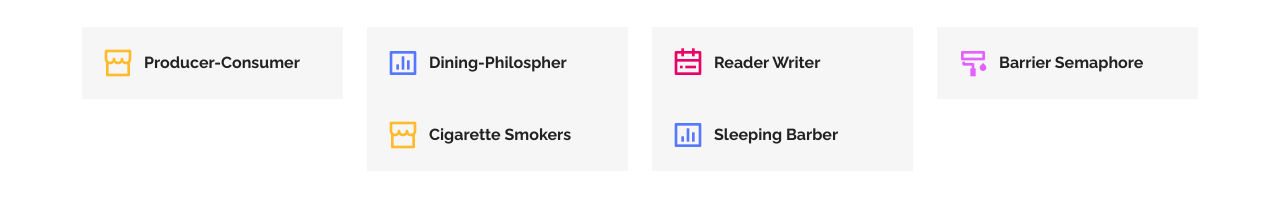
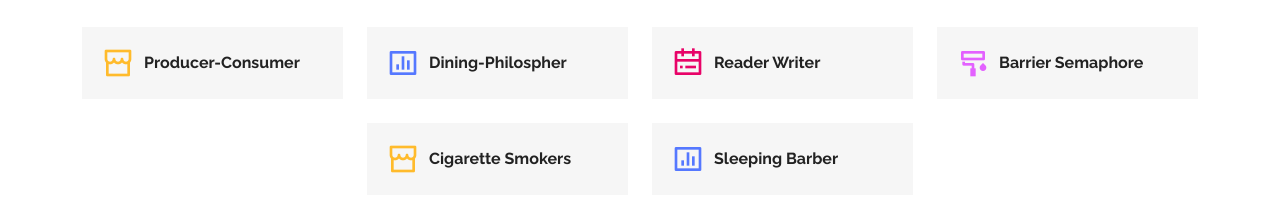
Before and after one commit to dibyam1101/os-simulator-2022, a plain HTML site: page modules/process-syncronization/index.html in a window 1280 px wide. Shown: the part 388-600 px from the top of the page. Drawn offline with nearby package versions, Linux system fonts and the light colour scheme.

Commit message:
List Update

```diff
--- a/modules/process-syncronization/index.html
+++ b/modules/process-syncronization/index.html
@@ -148,13 +148,13 @@
               <h3><a href="./barrier.html">Barrier Semaphore</a></h3>
             </div>
           </div>
-          <div class="col-lg-3 col-md-4">
+          <div class="col-lg-3 col-md-4 mt-4">
             <div class="icon-box">
               <i class="ri-store-line" style="color: #ffbb2c;"></i>
               <h3><a href="./cigarette_smokers.html">Cigarette Smokers</a></h3>
             </div>
           </div>
-          <div class="col-lg-3 col-md-4 mt-4 mt-md-0">
+          <div class="col-lg-3 col-md-4 mt-4">
             <div class="icon-box">
               <i class="ri-bar-chart-box-line" style="color: #5578ff;"></i>
               <h3><a href="./sleepingBarber.html">Sleeping Barber</a></h3>
```
